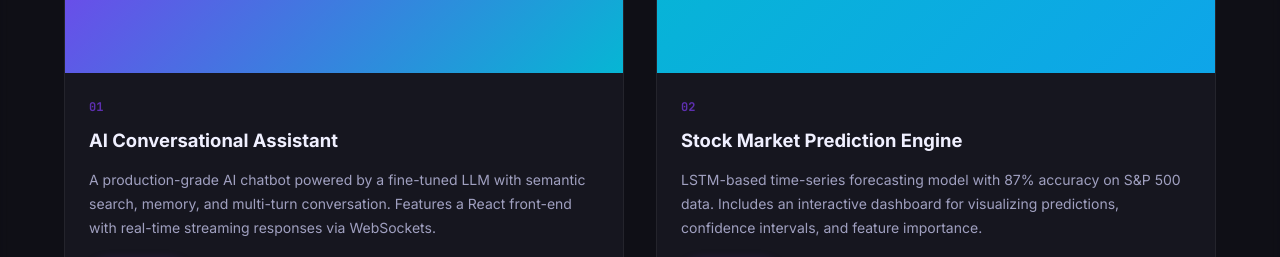
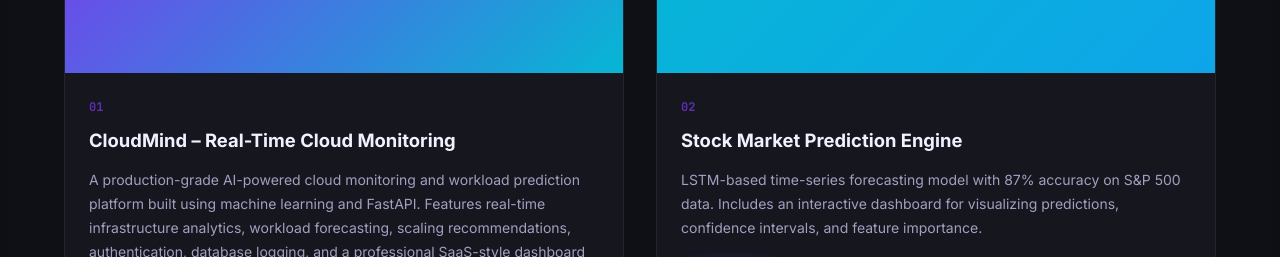
Before and after one commit to mradulg2122-prog/portfolio-website, a plain HTML site: page frontend/index.html in a window 1280 px wide. Shown: the part 3282-3539 px from the top of the page. Drawn offline with nearby package versions, Linux system fonts and the light colour scheme.

Commit message:
edit projects

```diff
--- a/frontend/index.html
+++ b/frontend/index.html
@@ -368,22 +368,20 @@
             </div>
             <div class="project-overlay">
               <div class="project-tags">
-                <span class="tag">Python</span>
-                <span class="tag">LLM</span>
+                <span class="tag">Machine Learning</span>
+                <span class="tag">Real-Time Monitoring</span>
                 <span class="tag">FastAPI</span>
               </div>
             </div>
           </div>
           <div class="project-content">
             <div class="project-number">01</div>
-            <h3 class="project-title">AI Conversational Assistant</h3>
+            <h3 class="project-title">CloudMind – Real-Time Cloud Monitoring</h3>
             <p class="project-desc">
-              A production-grade AI chatbot powered by a fine-tuned LLM with semantic search,
-              memory, and multi-turn conversation. Features a React front-end with real-time
-              streaming responses via WebSockets.
+              A production-grade AI-powered cloud monitoring and workload prediction platform built using machine learning and FastAPI. Features real-time infrastructure analytics, workload forecasting, scaling recommendations, authentication, database logging, and a professional SaaS-style dashboard for cloud cost optimization.
             </p>
             <div class="project-links">
-              <a href="#" class="project-btn btn-primary-sm">
+              <a href="https://github.com/mradulg2122-prog/CloudMind-AI" class="project-btn btn-primary-sm">
                 <i class="fab fa-github"></i> GitHub
               </a>
               <a href="#" class="project-btn btn-outline-sm">
```
